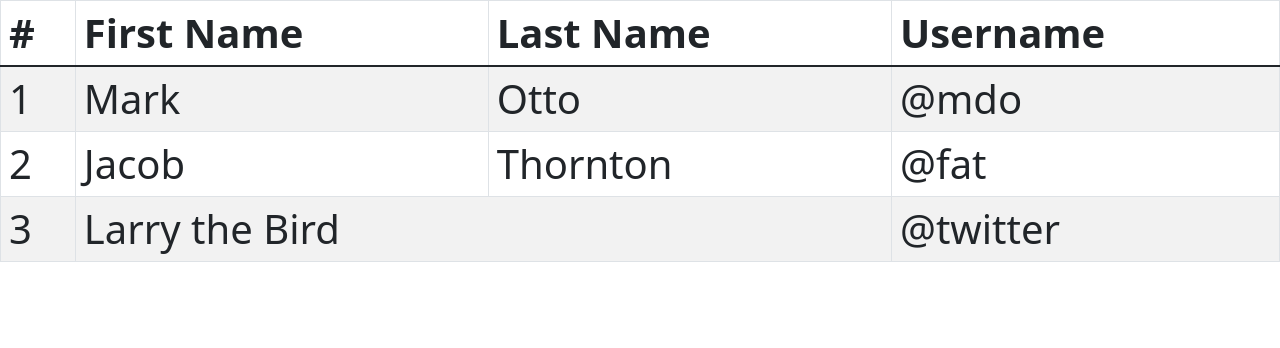
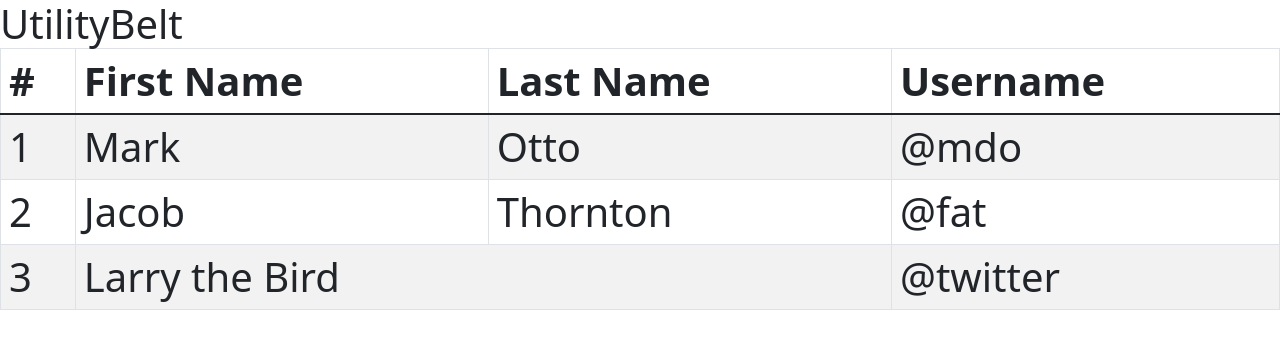
Before and after one commit to k4-100/calc, a React (Create React App) app: page / in a window 1280 px wide. Shown: the top 348 px of the page. Built offline with nearby package versions, Linux system fonts and the light colour scheme.

Commit message:
Barebone implementation  of UtilityBelt

```diff
--- a/src/App.tsx
+++ b/src/App.tsx
@@ -2,11 +2,13 @@ import React from 'react';
 import CustomTable from './components/CustomTable/index'
 import 'bootstrap/dist/css/bootstrap.min.css';
 import './dist/css/compiled/main.css';
+import UtilityBelt from './components/UtilityBelt';
 
 const App: React.FC = () => {
   return (
     <div className="App">
         <h1>
+            <UtilityBelt />
             <CustomTable />
         </h1>
     </div>
```
